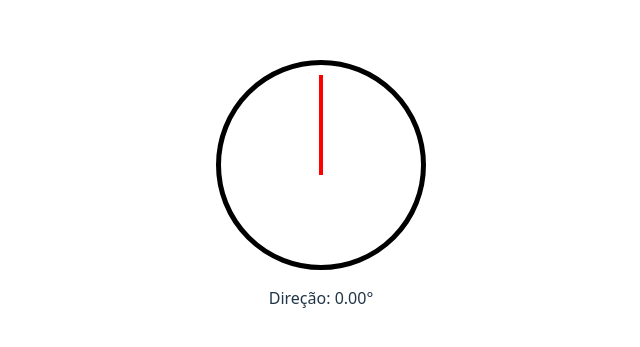
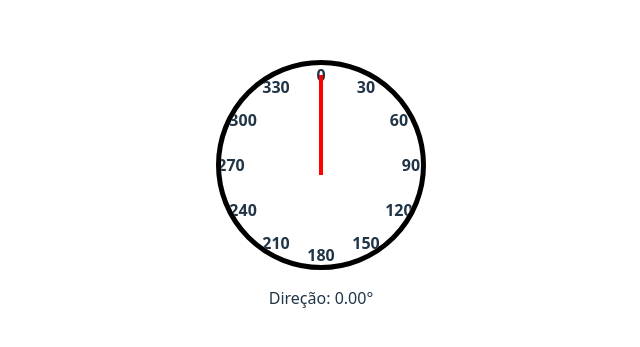
Before and after one commit to joao04simoes/NAVGUIDE_SITE, a Vue app: page /#/BUSS in a window 1280 px wide. Shown: the part 239-586 px from the top of the page, without its empty margins (319-959 px from the left). Built offline with nearby package versions, Linux system fonts and the light colour scheme.

Commit message:
teste bussola

```diff
--- a/src/components/BUSS.vue
+++ b/src/components/BUSS.vue
@@ -1,6 +1,9 @@
 <template>
   <div class="compass-container">
-    <div class="compass" :style="{ transform: `rotate(${adjustedHeading * -1}deg)` }">
+    <div class="compass">
+      <div class="outer-ring" :style="{ transform: `rotate(${adjustedHeading}deg)` }">
+        <span v-for="num in numbers" :key="num" :style="getNumberStyle(num)">{{ num }}</span>
+      </div>
       <div class="needle"></div>
     </div>
     <p>Direção: {{ adjustedHeading.toFixed(2) }}°</p>
@@ -13,6 +16,7 @@ export default {
     return {
       heading: 0,
       adjustedHeading: 0,
+      numbers: [0, 30, 60, 90, 120, 150, 180, 210, 240, 270, 300, 330],
     };
   },
   mounted() {
@@ -29,13 +33,19 @@ export default {
     updateHeading(event) {
       if (event.alpha !== null) {
         let compassHeading = event.alpha;
-
-        // Ajustar a direção dependendo da rotação do ecrã
         let screenOrientation = screen.orientation?.angle || window.orientation || 0;
         this.adjustedHeading = (compassHeading + screenOrientation) % 360;
       }
     },
-  },
+    getNumberStyle(num) {
+      const angle = num * (Math.PI / 180);
+      const radius = 90;
+      return {
+        position: 'absolute',
+        transform: `translate(${radius * Math.sin(angle)}px, ${-radius * Math.cos(angle)}px)`,
+      };
+    }
+  }
 };
 </script>
 
@@ -58,6 +68,22 @@ export default {
   display: flex;
   align-items: center;
   justify-content: center;
+  overflow: hidden;
+}
+
+.outer-ring {
+  width: 100%;
+  height: 100%;
+  position: absolute;
+  display: flex;
+  align-items: center;
+  justify-content: center;
+  font-size: 16px;
+  font-weight: bold;
+}
+
+.outer-ring span {
+  position: absolute;
 }
 
 .needle {
```
